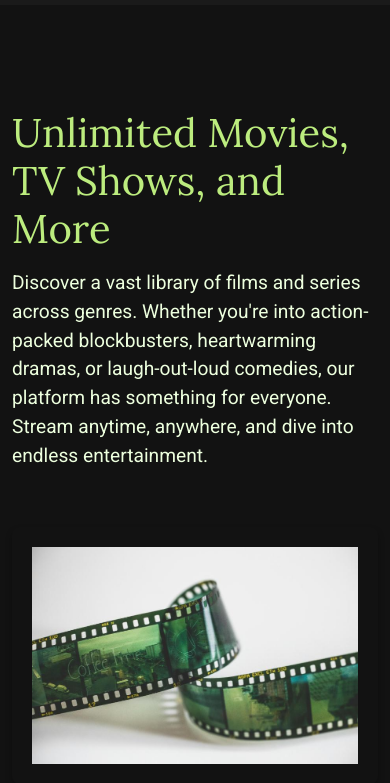
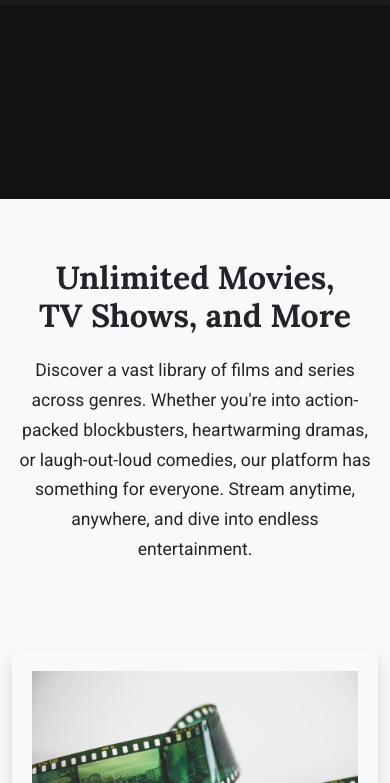
Before and after one commit to Victor400/movie-explorer, a website: page index.html in a window 390 px wide. Shown: the part 61-844 px from the top of the page. Drawn offline with nearby package versions, Linux system fonts and the light colour scheme.

Commit message:
fix: refactored and enhanced CSS:
- Improved responsiveness and spacing for about section
- Styled navbar links and hover effects

```diff
--- a/assets/css/style.css
+++ b/assets/css/style.css
@@ -105,8 +105,6 @@ p {
 }
 
 
-
-
 .about-header h2 {
   font-family: var(--secondary-font);
   font-size: 2.5rem;
@@ -116,8 +114,9 @@ p {
 
 .about-header p {
   font-size: 1.2rem;
-  color: var(--secondary-color);
+  color: #000;
   max-width: 700px;
+
 }
 
 .about-img img {
@@ -130,10 +129,65 @@ p {
 }
 
 
+a.text-light {
+  text-decoration: none;
+}
+
+a.text-light:hover {
+  color: #ddd;
+  /* Optional hover color */
+  text-decoration: none;
+}
+
+/* === About Section Styles === */
+.about {
+  background-color: #f8f9fa;
+  /* light gray background */
+  padding: 60px 0;
+}
+
+.about-header h2 {
+  font-size: 2.5rem;
+  font-weight: 700;
+  line-height: 1.2;
+  color: #212529;
+  margin-bottom: 20px;
+}
+
+.about-header p {
+  font-size: 1.1rem;
+  line-height: 1.7;
+  color: #212529;
+}
+
+.about-img img {
+  border-radius: 12px;
+  box-shadow: 0 8px 16px rgba(0, 0, 0, 0.15);
+  max-width: 100%;
+  height: auto;
+}
+
+/* Responsive spacing */
+@media (max-width: 767.98px) {
+  .about-header h2 {
+    font-size: 2rem;
+    text-align: center;
+  }
+
+  .about-header p {
+    text-align: center;
+  }
+
+  .about-img {
+    text-align: center;
+    margin-top: 30px;
+  }
+}
+
 /* Container for the controls */
 #controls {
   margin-bottom: 0.5rem !important;
-  margin-top: 4rem;
+  margin-top: 2rem;
   background-color: var(--highlight-color-light);
   width: 85%;
   margin-left: auto;
@@ -359,6 +413,18 @@ footer ul li a:hover {
   text-decoration: underline;
 }
 
+/* Footer Explore Links */
+.footer-explore a {
+  text-decoration: none;
+  transition: color 0.3s ease, text-decoration 0.3s ease;
+}
+
+.footer-explore a:hover {
+  color: var(--primary-color);
+  text-decoration: underline;
+}
+
+
 /* Social Icons */
 footer a i {
   transition: color 0.3s;
--- a/index.html
+++ b/index.html
@@ -27,13 +27,11 @@
 </head>
 
 <body class="d-flex flex-column min-vh-100">
-
   <!-- Navigation -->
   <nav id="navbar" class="navbar navbar-expand-lg fixed-top" data-bs-theme="dark">
     <div class="container">
       <a class="navbar-brand" href="index.html">
         <img src="assets/images/movie-explorer-logo.jpeg" alt="Movie Explorer homepage logo" class="logo">
-
       </a>
       <button class="navbar-toggler" type="button" data-bs-toggle="collapse" data-bs-target="#navbarNav"
         aria-controls="navbarNav" aria-expanded="false" aria-label="Toggle navigation">
@@ -54,10 +52,9 @@
       </div>
     </div>
   </nav>
-
   <main class="flex-fill">
     <!-- About Section -->
-    <section class="about section-padding" id="home" style="scroll-margin-top: 50px;">
+    <section class="about section-padding" id="home" style="margin-top: 90px;">
       <div class="container">
         <div class="row">
           <div class="col-lg-8 col-md-12 col-12 ps-lg-5 mt-md-5">
@@ -76,9 +73,7 @@
         </div>
       </div>
     </section>
-
     <!-- Search and Filter Controls -->
-
     <section id="controls" class="container mb-4">
       <h2 class="visually-hidden">Controls</h2> <!-- Use visually-hidden if you don't want it visible -->
       <div class="row g-2 align-items-center">
@@ -108,9 +103,7 @@
           <button id="clear-btn" class="btn btn-outline-secondary w-100" disabled>Clear Search</button>
         </div>
       </div>
-
     </section>
-
     <!-- Movies Display Section -->
     <section id="data-container" class="container" style="scroll-margin-top: 80px;">
       <h2 style="color: #BCEC7E; font-weight: bold; margin-bottom: 1rem;">Movies & TV Shows</h2>
@@ -118,11 +111,7 @@
         <!-- Movie cards will be rendered here -->
       </div>
     </section>
-
-
-
   </main>
-
   <footer id="subscribe" class="footer bg-dark text-light py-5">
     <div class="container">
       <!-- Subscribe Section -->
@@ -136,7 +125,6 @@
           Subscribe Now
         </button>
       </section>
-
       <!-- Modal -->
       <div class="modal fade" id="newsletter-modal" tabindex="-1" aria-labelledby="newsletter-modal-label"
         aria-hidden="true">
@@ -159,9 +147,6 @@
                 <button type="submit" class="btn btn-warning">Subscribe</button>
               </div>
             </form>
-
-
-
           </div>
         </div>
       </div>
@@ -173,11 +158,11 @@
           <p>We’re your home movie companions — delivering the best binge-worthy recommendations, streaming hacks, and
             exclusive content weekly.</p>
         </div>
-        <div class="col-md-4 mb-4 text-center mx-auto">
+        <div class="col-md-4 mb-4 text-center mx-auto footer-explore">
           <h5 class="text-uppercase fw-bold">Explore</h5>
           <ul class="list-unstyled">
-            <li><a href="#home" class="text-light text-decoration-none">Home</a></li>
-            <li><a href="#data-container" class="text-light text-decoration-none">Movies</a></li>
+            <li><a href="#home" class="text-light">Home</a></li>
+            <li><a href="#data-container" class="text-light">Movies</a></li>
           </ul>
         </div>
         <div class="col-md-4 mb-4">
@@ -186,7 +171,6 @@
           <p><i class="bi bi-phone me-2"></i>0800-555-7890</p>
         </div>
       </div>
-
       <!-- Social Icons -->
       <div class="row mt-4">
         <div class="col text-center">
@@ -202,6 +186,9 @@
         </div>
       </div>
 
+
+
+
       <!-- Copyright -->
       <div class="row mt-4">
         <div class="col text-center">
@@ -210,13 +197,10 @@
       </div>
     </div>
   </footer>
-
-
   <!-- Bootstrap JS -->
   <script src="https://cdn.jsdelivr.net/npm/bootstrap@5.3.3/dist/js/bootstrap.bundle.min.js"
     integrity="sha384-YvpcrYf0tY3lHB60NNkmXc5s9fDVZLESaAA55NDzOxhy9GkcIdslK1eN7N6jIeHz" crossorigin="anonymous">
     </script>
-
 
   <!-- Custom JavaScript -->
   <script src="assets/js/script.js"></script>
@@ -225,6 +209,4 @@
 
 </body>
 
-
-
 </html>
```
Also changed, not shown: success-page.html (+3 -3 lines).
